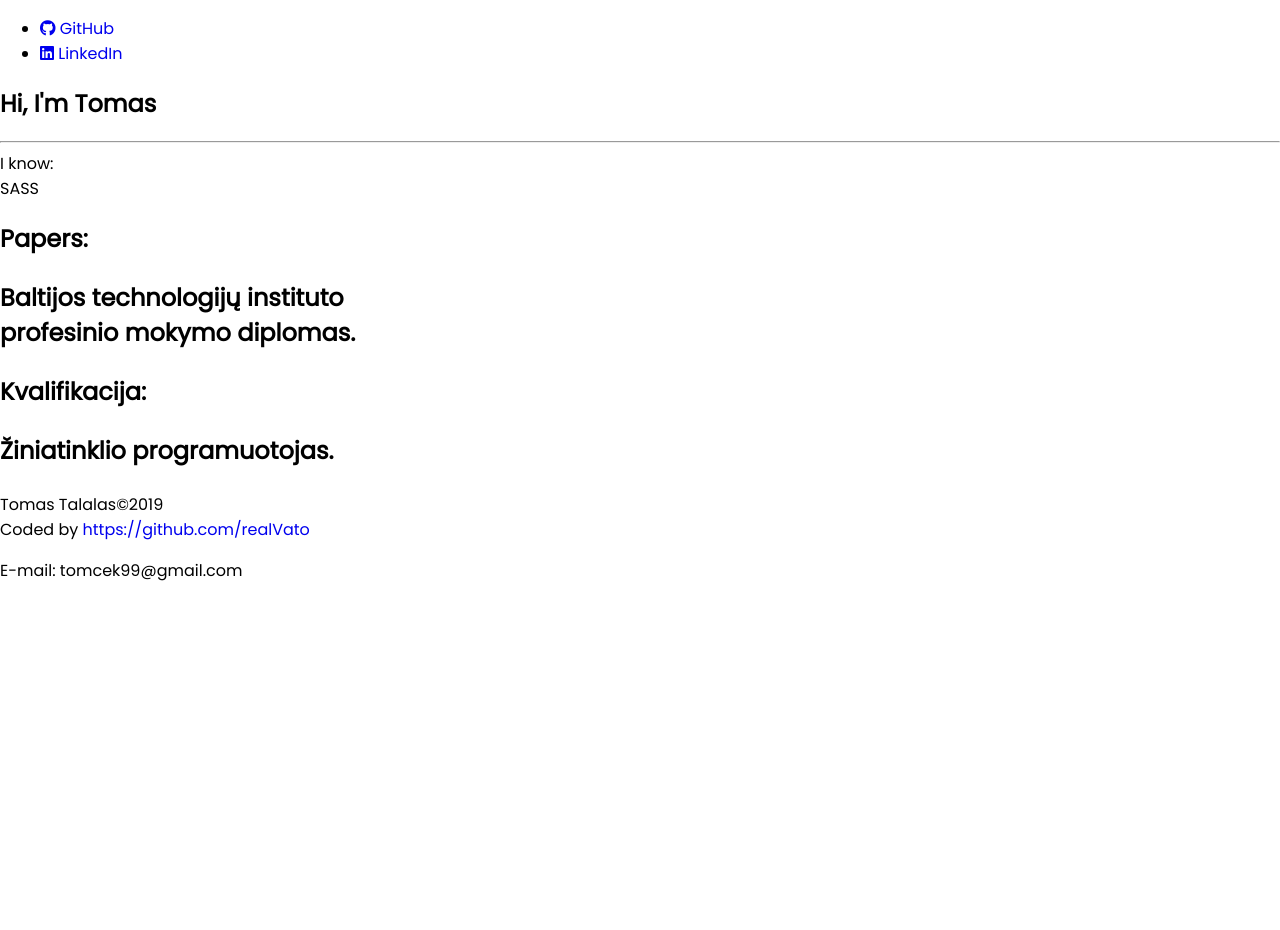
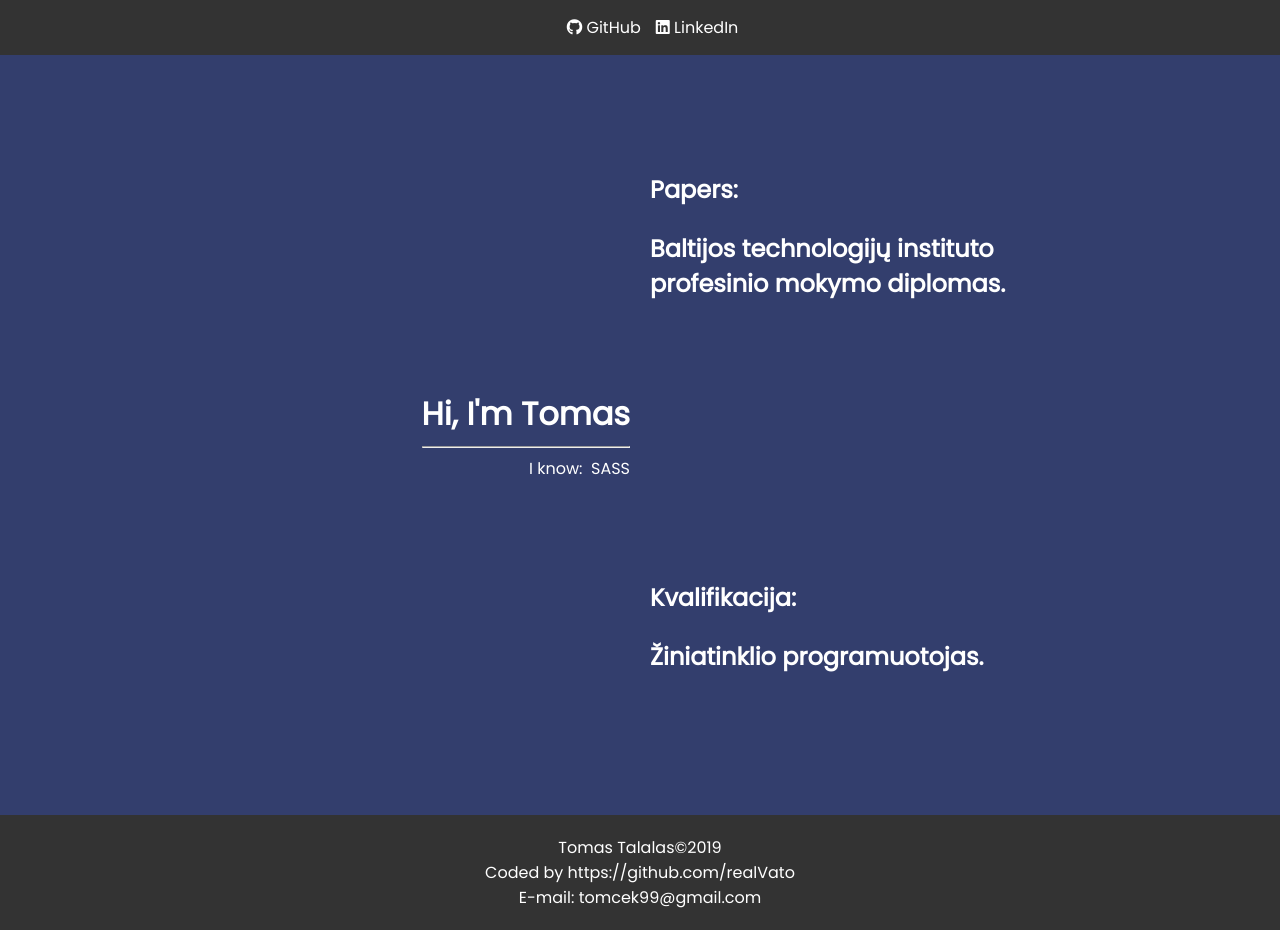
Before and after one commit to realVato/portofolioV2, a plain HTML site: page index.html in a window 1280 px wide. Before the commit the page ends 800 px from the top, so only its background shows below. Drawn offline with nearby package versions, Linux system fonts and the light colour scheme.

Commit message:
Better code #intro

```diff
--- a/style.css
+++ b/style.css
@@ -7,4 +7,87 @@ body {
 /* GLOBAL */
 a {
     text-decoration: none;
+    color: #fff;
 }
+
+a:hover {
+    text-decoration: underline;
+    color: rgb(217, 16, 224);
+}
+
+ul {
+    list-style: none;
+}
+
+h1 {
+    font-size: 2rem;
+    margin: 0;
+}
+
+/* NAVBAR */
+nav {
+    background-color: #333;
+}
+
+nav ul {
+    display: flex;
+    justify-content: center;
+    margin: 0;
+}
+
+nav ul li {
+    padding: 15px 15px 15px 0;
+}
+
+/* INTRO */
+#intro {
+    background-color: #333e6d;
+    color: #fff;
+    height: 95vh;
+    display: flex;
+    justify-content: center;
+}
+
+#intro .wrapper {
+    display: grid;
+    grid-template-columns: repeat(2, 1fr);
+    grid-gap: 20px;
+}
+
+#intro .wrapper .container {
+    display: flex;
+    flex-direction: column;
+    justify-content: center;
+    align-items: flex-end;
+}
+
+#intro .wrapper .container .skills {
+    display: flex;
+}
+
+#intro .wrapper .about-me {
+    display: grid;
+    grid-template-columns: 1fr;
+    grid-gap: 20px;
+}
+
+#intro .wrapper .about-me div {
+    display: flex;
+    align-items: center;
+}
+
+/* PROJECT */
+
+
+
+/* FOOTER */
+footer {
+    background-color: #333;
+    color: #fff;
+    padding: 20px;
+    text-align: center;
+}
+
+footer p {
+    margin: 0;
+}
```
